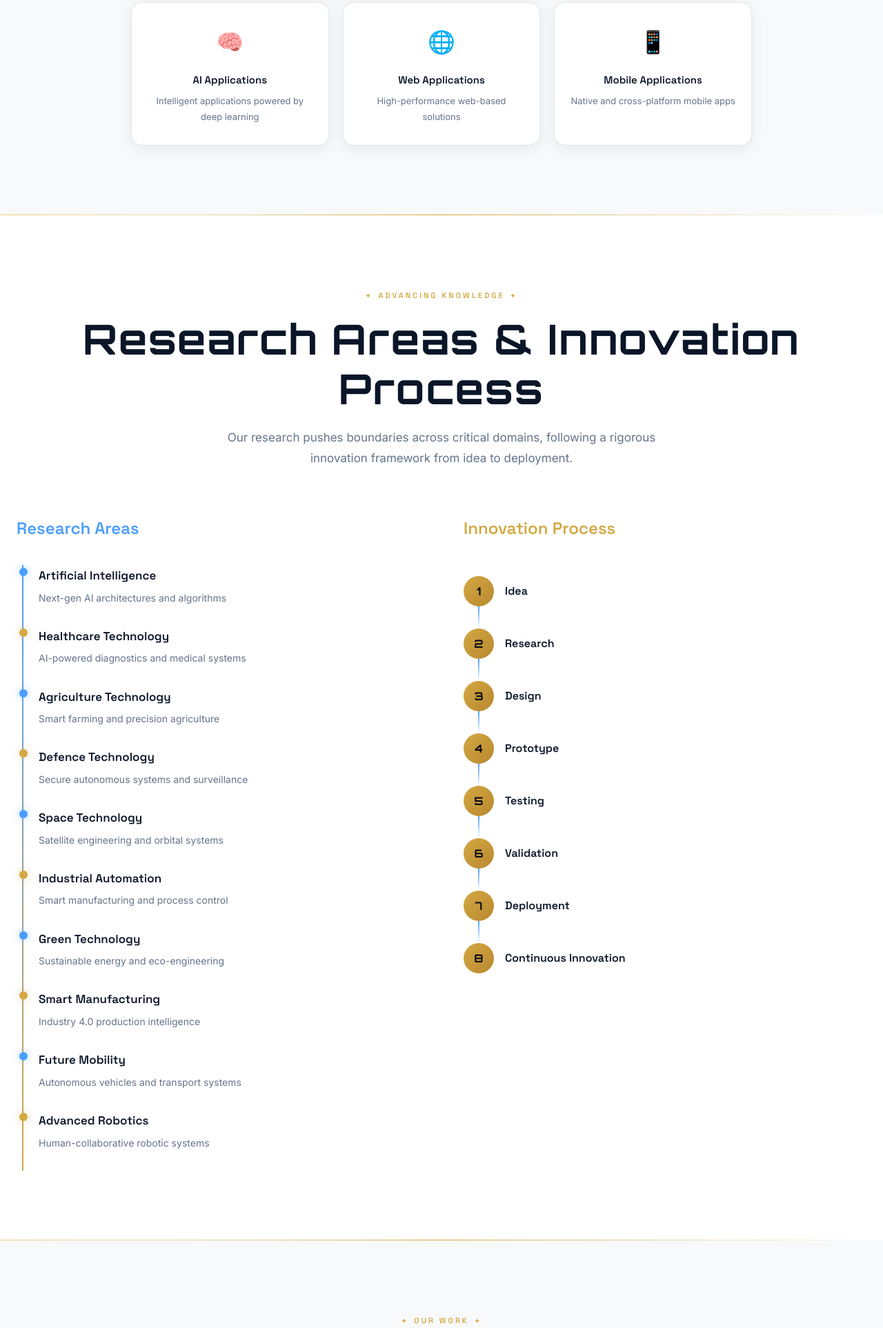
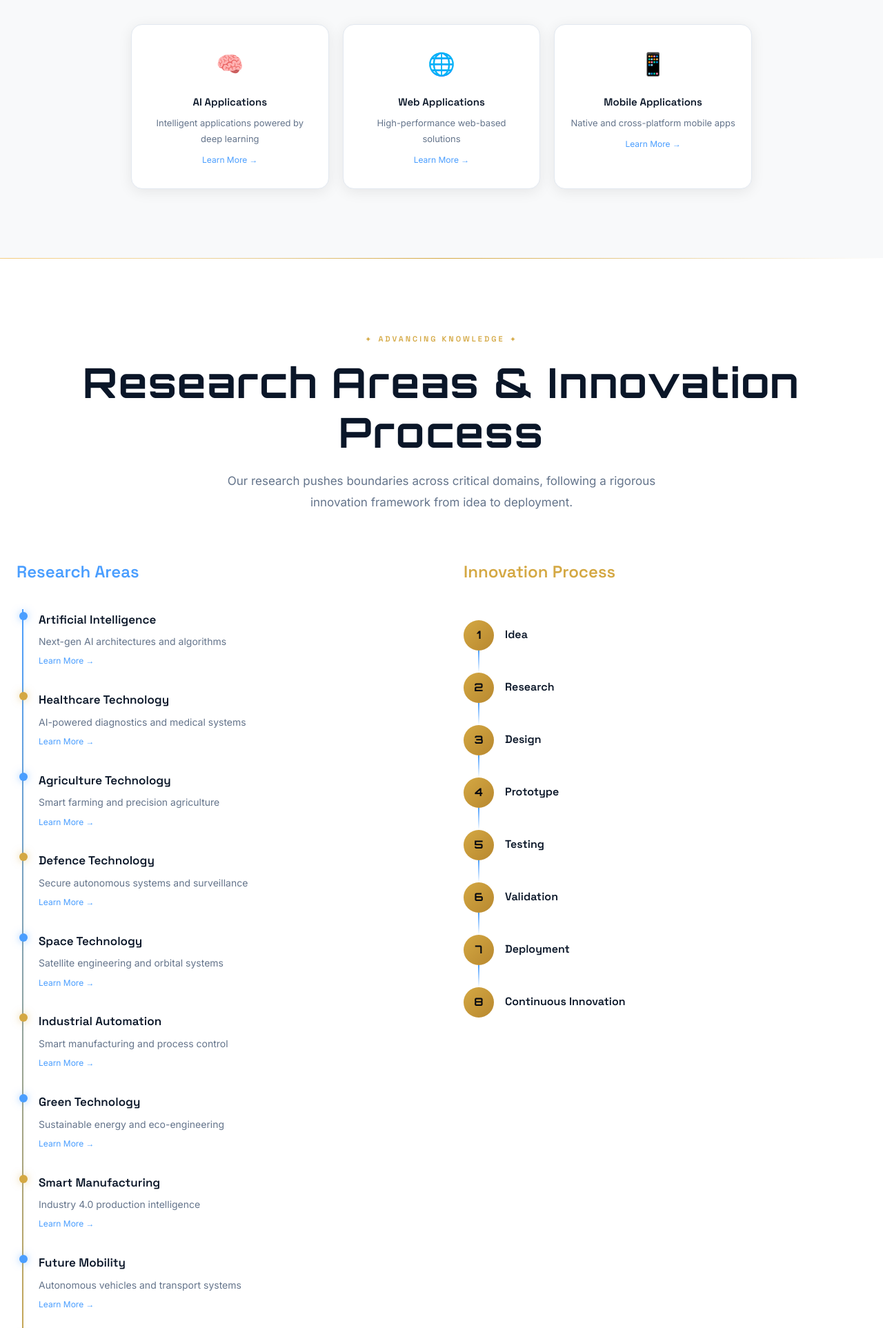
Before and after one commit to naveen971/unizs, a plain HTML site: page index.html in a window 1280 px wide. Shown: the part 4008-5933 px from the top of the page at 69% size. Drawn offline with Linux system fonts and the light colour scheme.

Commit message:
Make all Learn More and Explore buttons open topic detail modals

```diff
--- a/index.html
+++ b/index.html
@@ -1679,8 +1679,8 @@ footer {
       <p class="section-subtitle">From artificial intelligence to space systems, we operate at the frontier of deep technology across 16 specialized domains.</p>
     </div>
     <div class="domains-grid" style="grid-template-columns:repeat(2,1fr);max-width:680px;margin:0 auto;">
-      <div class="glass-card domain-card reveal"><div class="domain-icon">⌚</div><h4>Smart Wearables</h4><p>Body-integrated intelligent devices</p></div>
-      <div class="glass-card gold-border domain-card reveal"><div class="domain-icon">📡</div><h4>Cube Satellites</h4><p>Miniaturized space-grade systems</p></div>
+      <div class="glass-card domain-card reveal" data-key="smart_wearables" style="cursor:pointer;"><div class="domain-icon">⌚</div><h4>Smart Wearables</h4><p>Body-integrated intelligent devices</p><span style="font-size:12px;color:var(--accent-blue);margin-top:8px;display:inline-block;">Learn More →</span></div>
+      <div class="glass-card gold-border domain-card reveal" data-key="cube_satellites" style="cursor:pointer;"><div class="domain-icon">📡</div><h4>Cube Satellites</h4><p>Miniaturized space-grade systems</p><span style="font-size:12px;color:var(--accent-gold);margin-top:8px;display:inline-block;">Learn More →</span></div>
     </div>
   </div>
 </section>
@@ -1702,16 +1702,16 @@ footer {
     <!-- Software -->
     <div class="product-panel active" id="panel-software">
       <div class="products-grid" style="grid-template-columns:repeat(3,1fr);max-width:900px;margin:0 auto;">
-        <div class="glass-card product-card reveal"><div class="product-card-icon">🧠</div><h4>AI Applications</h4><p>Intelligent applications powered by deep learning</p></div>
-        <div class="glass-card product-card reveal"><div class="product-card-icon">🌐</div><h4>Web Applications</h4><p>High-performance web-based solutions</p></div>
-        <div class="glass-card product-card reveal"><div class="product-card-icon">📱</div><h4>Mobile Applications</h4><p>Native and cross-platform mobile apps</p></div>
+        <div class="glass-card product-card reveal" data-key="ai_apps" style="cursor:pointer;"><div class="product-card-icon">🧠</div><h4>AI Applications</h4><p>Intelligent applications powered by deep learning</p><span style="font-size:12px;color:var(--accent-blue);margin-top:8px;display:inline-block;">Learn More →</span></div>
+        <div class="glass-card product-card reveal" data-key="web_apps" style="cursor:pointer;"><div class="product-card-icon">🌐</div><h4>Web Applications</h4><p>High-performance web-based solutions</p><span style="font-size:12px;color:var(--accent-blue);margin-top:8px;display:inline-block;">Learn More →</span></div>
+        <div class="glass-card product-card reveal" data-key="mobile_apps" style="cursor:pointer;"><div class="product-card-icon">📱</div><h4>Mobile Applications</h4><p>Native and cross-platform mobile apps</p><span style="font-size:12px;color:var(--accent-blue);margin-top:8px;display:inline-block;">Learn More →</span></div>
       </div>
     </div>
     <!-- Hardware -->
     <div class="product-panel" id="panel-hardware">
       <div class="products-grid" style="grid-template-columns:repeat(2,1fr);max-width:620px;margin:0 auto;">
-        <div class="glass-card gold-border product-card reveal"><div class="product-card-icon">⌚</div><h4>Wearable Devices</h4><p>Health monitoring wearable tech</p></div>
-        <div class="glass-card gold-border product-card reveal"><div class="product-card-icon">🖨️</div><h4>Rapid Prototypes</h4><p>Fast iteration physical prototyping</p></div>
+        <div class="glass-card gold-border product-card reveal" data-key="wearable_dev" style="cursor:pointer;"><div class="product-card-icon">⌚</div><h4>Wearable Devices</h4><p>Health monitoring wearable tech</p><span style="font-size:12px;color:var(--accent-gold);margin-top:8px;display:inline-block;">Learn More →</span></div>
+        <div class="glass-card gold-border product-card reveal" data-key="rapid_proto" style="cursor:pointer;"><div class="product-card-icon">🖨️</div><h4>Rapid Prototypes</h4><p>Fast iteration physical prototyping</p><span style="font-size:12px;color:var(--accent-gold);margin-top:8px;display:inline-block;">Learn More →</span></div>
       </div>
     </div>
   </div>
@@ -1731,16 +1731,16 @@ footer {
       <div class="reveal">
         <h3 style="font-family:'Space Grotesk',sans-serif;font-weight:600;font-size:24px;color:var(--accent-blue);margin-bottom:32px;">Research Areas</h3>
         <div class="timeline" id="timeline">
-          <div class="timeline-item"><div class="timeline-dot"></div><h4>Artificial Intelligence</h4><p>Next-gen AI architectures and algorithms</p></div>
-          <div class="timeline-item"><div class="timeline-dot"></div><h4>Healthcare Technology</h4><p>AI-powered diagnostics and medical systems</p></div>
-          <div class="timeline-item"><div class="timeline-dot"></div><h4>Agriculture Technology</h4><p>Smart farming and precision agriculture</p></div>
-          <div class="timeline-item"><div class="timeline-dot"></div><h4>Defence Technology</h4><p>Secure autonomous systems and surveillance</p></div>
-          <div class="timeline-item"><div class="timeline-dot"></div><h4>Space Technology</h4><p>Satellite engineering and orbital systems</p></div>
-          <div class="timeline-item"><div class="timeline-dot"></div><h4>Industrial Automation</h4><p>Smart manufacturing and process control</p></div>
-          <div class="timeline-item"><div class="timeline-dot"></div><h4>Green Technology</h4><p>Sustainable energy and eco-engineering</p></div>
-          <div class="timeline-item"><div class="timeline-dot"></div><h4>Smart Manufacturing</h4><p>Industry 4.0 production intelligence</p></div>
-          <div class="timeline-item"><div class="timeline-dot"></div><h4>Future Mobility</h4><p>Autonomous vehicles and transport systems</p></div>
-          <div class="timeline-item"><div class="timeline-dot"></div><h4>Advanced Robotics</h4><p>Human-collaborative robotic systems</p></div>
+          <div class="timeline-item" data-key="ai_research" style="cursor:pointer;"><div class="timeline-dot"></div><h4>Artificial Intelligence</h4><p>Next-gen AI architectures and algorithms</p><span style="font-size:12px;color:var(--accent-blue);">Learn More →</span></div>
+          <div class="timeline-item" data-key="health_research" style="cursor:pointer;"><div class="timeline-dot"></div><h4>Healthcare Technology</h4><p>AI-powered diagnostics and medical systems</p><span style="font-size:12px;color:var(--accent-blue);">Learn More →</span></div>
+          <div class="timeline-item" data-key="agri_research" style="cursor:pointer;"><div class="timeline-dot"></div><h4>Agriculture Technology</h4><p>Smart farming and precision agriculture</p><span style="font-size:12px;color:var(--accent-blue);">Learn More →</span></div>
+          <div class="timeline-item" data-key="defence_research" style="cursor:pointer;"><div class="timeline-dot"></div><h4>Defence Technology</h4><p>Secure autonomous systems and surveillance</p><span style="font-size:12px;color:var(--accent-blue);">Learn More →</span></div>
+          <div class="timeline-item" data-key="space_research" style="cursor:pointer;"><div class="timeline-dot"></div><h4>Space Technology</h4><p>Satellite engineering and orbital systems</p><span style="font-size:12px;color:var(--accent-blue);">Learn More →</span></div>
+          <div class="timeline-item" data-key="automation_research" style="cursor:pointer;"><div class="timeline-dot"></div><h4>Industrial Automation</h4><p>Smart manufacturing and process control</p><span style="font-size:12px;color:var(--accent-blue);">Learn More →</span></div>
+          <div class="timeline-item" data-key="green_research" style="cursor:pointer;"><div class="timeline-dot"></div><h4>Green Technology</h4><p>Sustainable energy and eco-engineering</p><span style="font-size:12px;color:var(--accent-blue);">Learn More →</span></div>
+          <div class="timeline-item" data-key="smart_mfg_research" style="cursor:pointer;"><div class="timeline-dot"></div><h4>Smart Manufacturing</h4><p>Industry 4.0 production intelligence</p><span style="font-size:12px;color:var(--accent-blue);">Learn More →</span></div>
+          <div class="timeline-item" data-key="mobility_research" style="cursor:pointer;"><div class="timeline-dot"></div><h4>Future Mobility</h4><p>Autonomous vehicles and transport systems</p><span style="font-size:12px;color:var(--accent-blue);">Learn More →</span></div>
+          <div class="timeline-item" data-key="robotics_research" style="cursor:pointer;"><div class="timeline-dot"></div><h4>Advanced Robotics</h4><p>Human-collaborative robotic systems</p><span style="font-size:12px;color:var(--accent-blue);">Learn More →</span></div>
         </div>
       </div>
       <div class="reveal">
@@ -1772,33 +1772,33 @@ footer {
     </div>
     <div class="projects-grid" style="grid-template-columns:repeat(3,1fr);">
       <!-- Project: Smart Wearable -->
-      <div class="project-card reveal">
+      <div class="project-card reveal" data-key="wearable" style="cursor:pointer;">
         <div class="project-gradient" style="background:linear-gradient(135deg, #1a1030, #2a2050, #4a3078);"></div>
         <div class="project-body">
           <div class="project-tags"><span class="project-tag">Wearables</span><span class="project-tag">IoT</span><span class="project-tag">Embedded</span><span class="project-tag">AI</span></div>
           <h3>Smart Wearable</h3>
           <p>Advanced health monitoring wearable with biometric sensors, real-time AI analysis, and wireless data transmission.</p>
-          <a href="#" class="project-link">Explore Project →</a>
+          <a href="javascript:void(0)" class="project-link" data-key="wearable">Explore Project →</a>
         </div>
       </div>
       <!-- Project: Cube Satellite -->
-      <div class="project-card reveal">
+      <div class="project-card reveal" data-key="cubesat" style="cursor:pointer;">
         <div class="project-gradient" style="background:linear-gradient(135deg, #0a1a3f, #0d2a5c, #1a3f7a);"></div>
         <div class="project-body">
           <div class="project-tags"><span class="project-tag">Space Technology</span><span class="project-tag">Embedded</span><span class="project-tag">Communication</span></div>
           <h3>Cube Satellite</h3>
           <p>Miniaturized satellite system for low Earth orbit with onboard computing, communication arrays, and remote sensing capabilities.</p>
-          <a href="#" class="project-link">Explore Project →</a>
+          <a href="javascript:void(0)" class="project-link" data-key="cubesat">Explore Project →</a>
         </div>
       </div>
       <!-- Project: Industrial IoT Platform -->
-      <div class="project-card reveal">
+      <div class="project-card reveal" data-key="iiot" style="cursor:pointer;">
         <div class="project-gradient" style="background:linear-gradient(135deg, #0a1628, #1a2c48, #D4A843);"></div>
         <div class="project-body">
           <div class="project-tags"><span class="project-tag">IoT</span><span class="project-tag">Cloud</span><span class="project-tag">Embedded</span><span class="project-tag">Automation</span></div>
           <h3>Industrial IoT Platform</h3>
           <p>End-to-end industrial IoT solution for real-time machine monitoring, predictive maintenance, and production optimization.</p>
-          <a href="#" class="project-link">Explore Project →</a>
+          <a href="javascript:void(0)" class="project-link" data-key="iiot">Explore Project →</a>
         </div>
       </div>
     </div>
@@ -2489,47 +2489,55 @@ footer {
     }, 3000);
   });
 
-  // ─── Service Modal Popup Logic ───
-  const serviceData = {
+  // ─── Unified Topic & Detail Modal Popup Logic ───
+  const topicData = {
+    // Services
     "rd": {
       title: "Research & Development",
       img: "service_rd.png",
+      badge: "UNIZS Service Expertise",
       desc: "Custom R&D programs driving technological breakthroughs from foundational scientific principles to market-ready innovations. We partner with enterprises, universities, and defense clients to build next-generation hardware and software technologies.",
       features: ["Feasibility & Proof of Concept", "Technology Roadmap & IP Strategy", "Advanced Prototype Development", "Multidisciplinary Research Labs"]
     },
     "ai": {
       title: "AI Solutions",
       img: "service_ai.png",
+      badge: "UNIZS Service Expertise",
       desc: "End-to-end artificial intelligence and machine learning solutions, including computer vision, natural language processing, predictive modeling, and intelligent autonomous systems.",
       features: ["Computer Vision & Surveillance", "Predictive Analytics Engines", "Custom Neural Network Training", "Edge AI Hardware Integration"]
     },
     "embedded": {
       title: "Embedded Systems",
       img: "service_embedded.png",
+      badge: "UNIZS Service Expertise",
       desc: "High-reliability embedded hardware design, custom micro-controller firmware development, real-time operating systems (RTOS), and hardware-software co-design for critical applications.",
       features: ["ARM & RISC-V Architecture", "Real-Time OS (RTOS) Firmware", "Low-Power & Battery Optimization", "Custom Board Support Packages"]
     },
     "robotics": {
       title: "Robotics Development",
       img: "service_robotics.png",
+      badge: "UNIZS Service Expertise",
       desc: "Autonomous robotic platform design, mobile robots (AGVs/AMRs), manipulator arms, kinematics, ROS2 framework development, and industrial automation solutions.",
       features: ["ROS/ROS2 Framework Architecture", "Autonomous Navigation & SLAM", "Custom Grippers & Actuation", "Human-Robot Collaboration"]
     },
     "drones": {
       title: "Drone Solutions",
       img: "service_drones.png",
+      badge: "UNIZS Service Expertise",
       desc: "Specialized UAV/UAS drone hardware, custom flight controllers, payload integration, long-range telemetry, and automated aerial surveillance and inspection software.",
       features: ["Custom UAV Airframe Engineering", "Autonomous Flight Controllers", "Thermal & LiDAR Payloads", "Aerial AI Inspection Software"]
     },
     "iot": {
       title: "IoT Development",
       img: "service_iot.png",
+      badge: "UNIZS Service Expertise",
       desc: "End-to-end IoT ecosystems connecting sensors, microcontrollers, wireless gateways, cloud telemetry platforms, and real-time interactive analytics dashboards.",
       features: ["LoRaWAN, Cellular & WiFi Gateways", "Secure Cloud MQTT Infrastructure", "Real-time Analytics Dashboard", "Industrial Sensor Nodes"]
     },
     "pcb": {
       title: "PCB Design",
       img: "service_pcb.png",
+      badge: "UNIZS Service Expertise",
       desc: "Professional multi-layer PCB layout engineering, high-speed digital design, RF circuitry, signal integrity analysis, thermal management, and manufacturing prototyping.",
       features: ["Multi-layer High Density PCB", "High-Speed Signal Integrity", "DFM & DFA Optimization", "Rapid Prototype Assembly"]
     },
```
